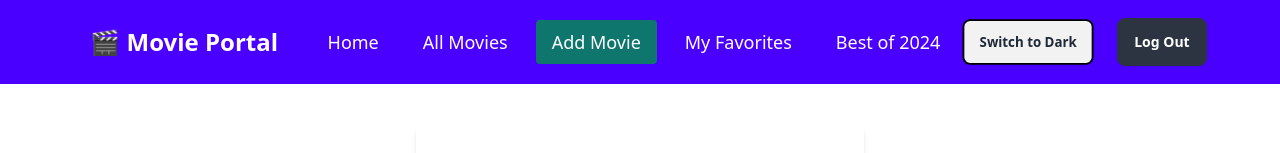
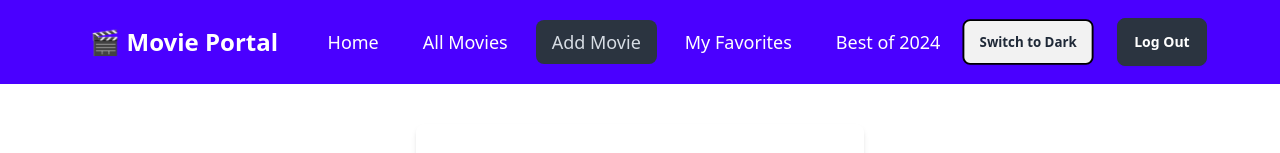
Before and after one commit to SifatSararChistee/movie-portal-a10, a React (Vite) app in the folder movie-portal-client/: page /add-movie in a window 1280 px wide. Shown: the top 153 px of the page. Built offline with nearby package versions, Linux system fonts and the light colour scheme; no server answers; sample sign-in values are in the browser's storage.

Commit message:
updated navbar

```diff
--- a/movie-portal-client/src/Components/Navbar/Navbar.jsx
+++ b/movie-portal-client/src/Components/Navbar/Navbar.jsx
@@ -3,6 +3,7 @@ import { Link, NavLink } from 'react-router-dom';
 import { AuthContext } from '../../Provider/AuthProvider';
 import Loading from '../Loading/Loading';
 import { ThemeContext } from '../../Provider/ThemeProvider';
+
 
 const Navbar = () => {
   const { user, logOut, setUser, loading} = useContext(AuthContext);
@@ -18,26 +19,20 @@ const Navbar = () => {
 <li className="text-lg flex items-center gap-2 mr-3 text-white">
   <NavLink
     to="/"
-    className={({ isActive }) => {
-      const baseClasses = "flex items-center gap-2 transition-all duration-200";
-      const activeClasses = "bg-teal-700 text-white px-4 py-2 rounded hover:bg-teal-700";
-      const inactiveClasses = "text-white hover:bg-slate-200 hover:text-black";
-
-      return `${baseClasses} ${isActive ? activeClasses : inactiveClasses}`;
-    }}
   >
     Home
   </NavLink>
 </li>
+
           <li className="text-lg flex items-center gap-2 mr-3 text-white">
             <NavLink to={"/movies"}
-    className={({ isActive }) => {
-      const baseClasses = "flex items-center gap-2 transition-all duration-200";
-      const activeClasses = "bg-teal-700 text-white px-4 py-2 rounded hover:bg-teal-700";
-      const inactiveClasses = "text-white hover:bg-slate-200 hover:text-black";
+    // className={({ isActive }) => {
+    //   const baseClasses = "transition-all duration-200";
+    //   const activeClasses = "bg-teal-700 text-white px-4 py-2 rounded hover:bg-teal-700";
+    //   const inactiveClasses = "text-white hover:bg-slate-200 hover:text-black";
 
-      return `${baseClasses} ${isActive ? activeClasses : inactiveClasses}`;
-    }}
+    //   return `${baseClasses} ${isActive ? activeClasses : inactiveClasses}`;
+    // }}
           >
               All Movies
             </NavLink>
@@ -47,26 +42,26 @@ const Navbar = () => {
   user && user.email ? <>
             <li className="text-lg flex items-center gap-2 mr-3 text-white">
             <NavLink to={"/add-movie"}
-    className={({ isActive }) => {
-      const baseClasses = "flex items-center gap-2 transition-all";
-      const activeClasses = "bg-teal-700 text-white px-4 py-2 rounded";
-      const inactiveClasses = "text-white hover:bg-slate-200 hover:text-black";
+    // className={({ isActive }) => {
+    //   const baseClasses = "transition-all duration-200";
+    //   const activeClasses = "bg-teal-700 text-white px-4 py-2 rounded";
+    //   const inactiveClasses = "text-white hover:bg-slate-200 hover:text-black";
 
-      return `${baseClasses} ${isActive ? activeClasses : inactiveClasses}`;
-    }}
+    //   return `${baseClasses} ${isActive ? activeClasses : inactiveClasses}`;
+    // }}
           >
               Add Movie
             </NavLink>
           </li>
           <li className="text-lg flex items-center gap-2 mr-3 text-white">
             <NavLink to={"/favorites"}
-    className={({ isActive }) => {
-      const baseClasses = "flex items-center gap-2 transition-all";
-      const activeClasses = "bg-teal-700 text-white px-4 py-2 rounded";
-      const inactiveClasses = "text-white hover:bg-slate-200 hover:text-black";
+    // className={({ isActive }) => {
+    //   const baseClasses = "transition-all duration-200";
+    //   const activeClasses = "bg-teal-700 text-white px-4 py-2 rounded";
+    //   const inactiveClasses = "text-white hover:bg-slate-200 hover:text-black";
 
-      return `${baseClasses} ${isActive ? activeClasses : inactiveClasses}`;
-    }}
+    //   return `${baseClasses} ${isActive ? activeClasses : inactiveClasses}`;
+    // }}
           >
               My Favorites
             </NavLink>
@@ -77,13 +72,13 @@ const Navbar = () => {
 
           <li className="text-lg flex items-center gap-2 mr-3 text-white">
             <NavLink to={"/best-of-2024"}
-    className={({ isActive }) => {
-      const baseClasses = "flex items-center gap-2 transition-all";
-      const activeClasses = "bg-teal-700 text-white px-4 py-2 rounded";
-      const inactiveClasses = "text-white hover:bg-slate-200 hover:text-black";
+    // className={({ isActive }) => {
+    //   const baseClasses = "transition-all duration-200";
+    //   const activeClasses = "bg-teal-700 text-white px-4 py-2 rounded";
+    //   const inactiveClasses = "text-white hover:bg-slate-200 hover:text-black";
 
-      return `${baseClasses} ${isActive ? activeClasses : inactiveClasses}`;
-    }}
+    //   return `${baseClasses} ${isActive ? activeClasses : inactiveClasses}`;
+    // }}
           >
             Best of 2024
             </NavLink>
```
